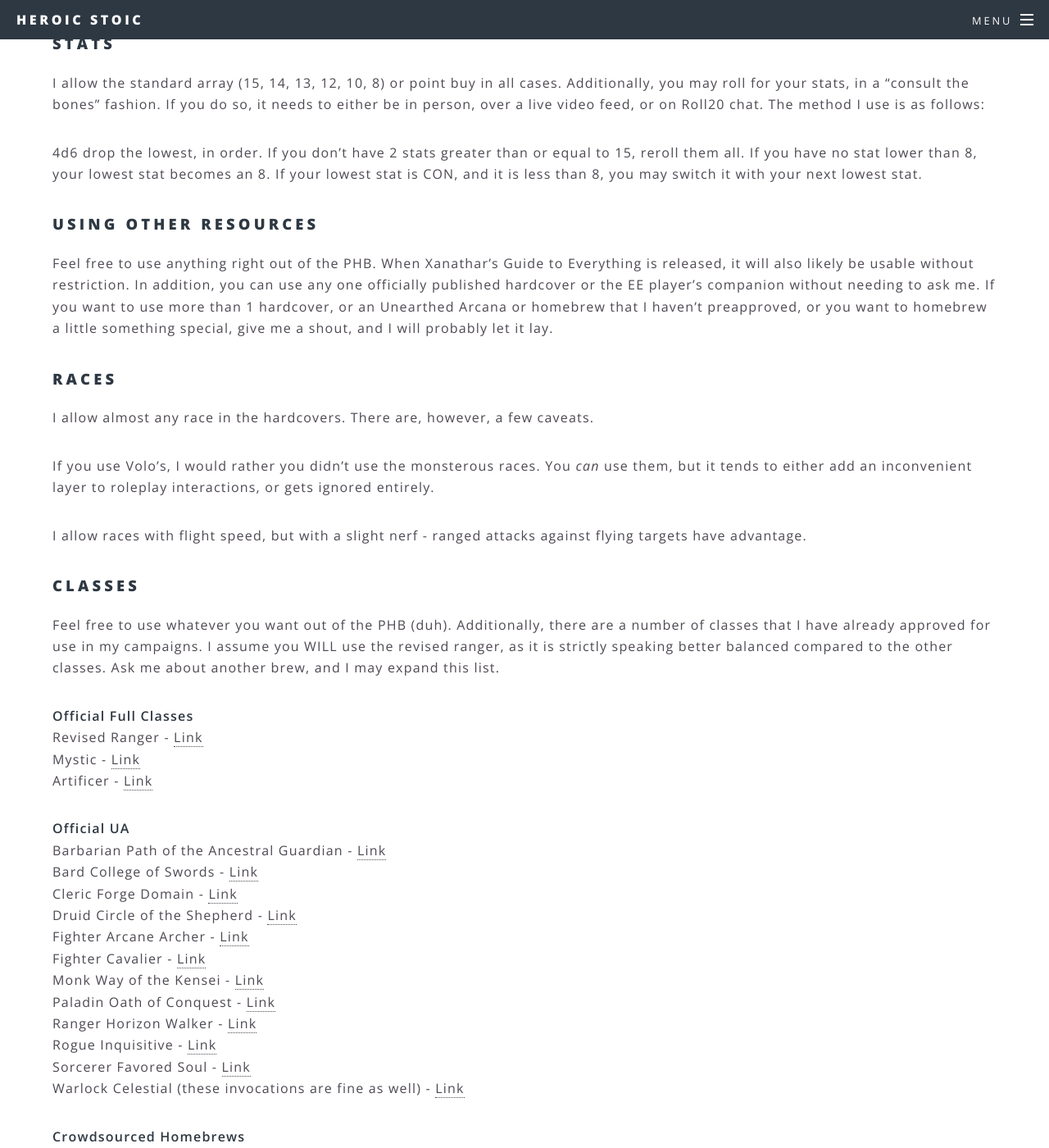
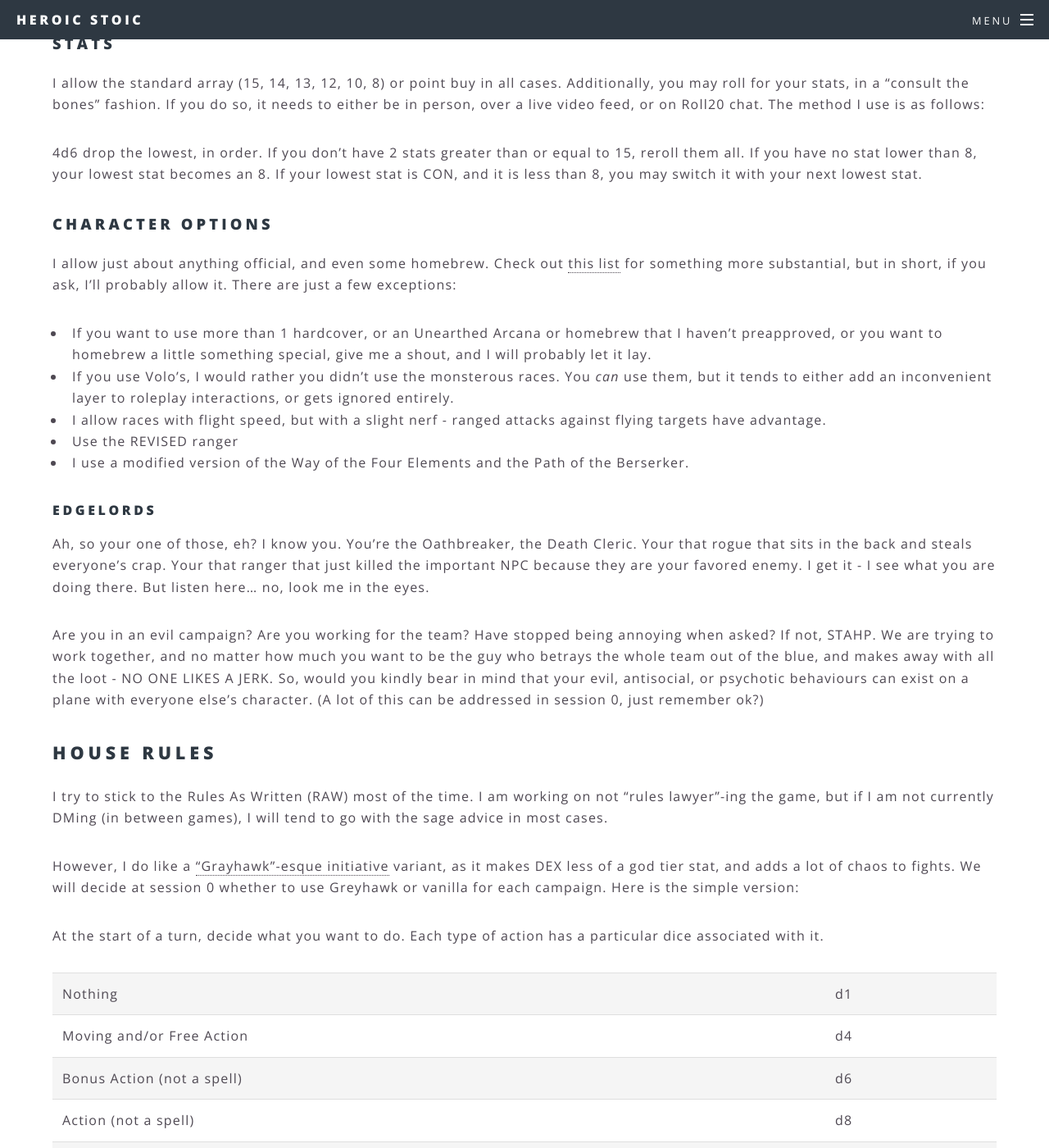
Before and after one commit to heroicstoic/heroicstoic.github.io, a Jekyll site: the page built from dnd/TableRules.md, in a window 1280 px wide and 1400 px high, scrolled down 1072 px. Shown: the whole window at 82% size. Built offline with Jekyll 4.4.1, drawn with Linux system fonts in a browser that asks for light colours; some of the changed text lies outside the part shown.

Commit message:
Update TableRules.md

```diff
--- a/dnd/TableRules.md
+++ b/dnd/TableRules.md
@@ -24,62 +24,41 @@
 
 4d6 drop the lowest, in order. If you don't have 2 stats greater than or equal to 15, reroll them all. If you have no stat lower than 8, your lowest stat becomes an 8. If your lowest stat is CON, and it is less than 8, you may switch it with your next lowest stat.
 
-### Using Other Resources
-Feel free to use anything right out of the PHB. When Xanathar's Guide to Everything is released, it will also likely be usable without restriction. In addition, you can use any one officially published hardcover or the EE player's companion without needing to ask me. If you want to use more than 1 hardcover, or an Unearthed Arcana or homebrew that I haven't preapproved, or you want to homebrew a little something special, give me a shout, and I will probably let it lay.
+### Character Options
+I allow just about anything official, and even some homebrew. Check out [this list](https://www.google.com) for something more substantial, but in short, if you ask, I'll probably allow it. There are just a few exceptions:
 
-### Races
-I allow almost any race in the hardcovers. There are, however, a few caveats.
+- If you want to use more than 1 hardcover, or an Unearthed Arcana or homebrew that I haven't preapproved, or you want to homebrew a little something special, give me a shout, and I will probably let it lay.
+- If you use Volo's, I would rather you didn't use the monsterous races. You *can* use them, but it tends to either add an inconvenient layer to roleplay interactions, or gets ignored entirely.
+- I allow races with flight speed, but with a slight nerf - ranged attacks against flying targets have advantage.
+- Use the REVISED ranger
+- I use a modified version of the Way of the Four Elements and the Path of the Berserker.
 
-If you use Volo's, I would rather you didn't use the monsterous races. You *can* use them, but it tends to either add an inconvenient layer to roleplay interactions, or gets ignored entirely.
+#### Edgelords
+Ah, so your one of those, eh? I know you. You're the Oathbreaker, the Death Cleric. Your that rogue that sits in the back and steals everyone's crap. Your that ranger that just killed the important NPC because they are your favored enemy. I get it - I see what you are doing there. But listen here... no, look me in the eyes.
 
-I allow races with flight speed, but with a slight nerf - ranged attacks against flying targets have advantage.
-
-### Classes
-Feel free to use whatever you want out of the PHB (duh). Additionally, there are a number of classes that I have already approved for use in my campaigns. I assume you WILL use the revised ranger, as it is strictly speaking better balanced compared to the other classes. Ask me about another brew, and I may expand this list.
-
-**Official Full Classes**<br/>
-Revised Ranger - [Link](https://media.wizards.com/2016/dnd/downloads/UA_RevisedRanger.pdf)<br/>
-Mystic - [Link](http://www.dmsguild.com/product/213033/Unearthed-Arcana-The-Mystic-Class-5e)<br/>
-Artificer - [Link](http://www.dmsguild.com/product/213032/Unearthed-Arcana-The-Artificer-Class-5e)<br/>
-
-**Official UA**<br/>
-Barbarian Path of the Ancestral Guardian - [Link](https://media.wizards.com/2017/dnd/downloads/UA-RevisedSubclasses.pdf)<br/>
-Bard College of Swords - [Link](https://media.wizards.com/2017/dnd/downloads/UA-RevisedSubclasses.pdf)<br/>
-Cleric Forge Domain - [Link](http://media.wizards.com/2016/dnd/downloads/UA_Cleric.pdf)<br/>
-Druid Circle of the Shepherd - [Link](http://media.wizards.com/2017/dnd/downloads/June5UA_RevisedClassOptv1.pdf)<br/>
-Fighter Arcane Archer - [Link](https://media.wizards.com/2017/dnd/downloads/UA-RevisedSubclasses.pdf)<br/>
-Fighter Cavalier - [Link](http://media.wizards.com/2017/dnd/downloads/June5UA_RevisedClassOptv1.pdf)<br/>
-Monk Way of the Kensei - [Link](https://media.wizards.com/2017/dnd/downloads/UA-RevisedSubclasses.pdf)<br/>
-Paladin Oath of Conquest - [Link](http://media.wizards.com/2017/dnd/downloads/June5UA_RevisedClassOptv1.pdf)<br/>
-Ranger Horizon Walker - [Link](http://media.wizards.com/2016/dnd/downloads/2017_01_UA_RangerRogue_0117JCMM.pdf)<br/>
-Rogue Inquisitive - [Link](http://dnd.wizards.com/sites/default/files/media/upload/articles/UA%20Gothic%20Characters.pdf)<br/>
-Sorcerer Favored Soul - [Link](https://media.wizards.com/2017/dnd/downloads/UA-RevisedSubclasses.pdf)<br/>
-Warlock Celestial (these invocations are fine as well) - [Link](http://media.wizards.com/2017/dnd/downloads/June5UA_RevisedClassOptv1.pdf)<br/>
-
-**Crowdsourced Homebrews**<br/>
-Monk Way of the Four Elements : Remastered - [Link](pdf/wayof4elements_remastered.pdf)<br/>
-
-### Backgrounds
-I do not care in the slightest if you follow the PHB customization options, or if you use a SCAG background under any circumstances, even if you already are using another source.
+Are you in an evil campaign? Are you working for the team? Have stopped being annoying when asked? If not, STAHP. We are trying to work together, and no matter how much you want to be the guy who betrays the whole team out of the blue, and makes away with all the loot - NO ONE LIKES A JERK. So, would you kindly bear in mind that your evil, antisocial, or psychotic behaviours can exist on a plane with everyone else's character. (A lot of this can be addressed in session 0, just remember ok?)
 
 ## House Rules
-I try to stick to the Rules As Written (RAW) most of the time. I do not try to "rules lawyer", but if I am not currently DMing (in between games), I will tend to go with the sage advice in most cases.
+I try to stick to the Rules As Written (RAW) most of the time. I am working on not "rules lawyer"-ing the game, but if I am not currently DMing (in between games), I will tend to go with the sage advice in most cases.
 
-However, I do like a "Grayhawk"-esque initiative variant, as it makes DEX less of a god tier stat, and adds a lot of chaos to fights. Here is the simple version. At the start of a turn, decide what you want to do. Each type of action has a particular dice associated with it.
+However, I do like a ["Grayhawk"-esque initiative](https://media.wizards.com/2017/dnd/downloads/UAGreyhawkInitiative.pdf) variant, as it makes DEX less of a god tier stat, and adds a lot of chaos to fights. We will decide at session 0 whether to use Greyhawk or vanilla for each campaign. Here is the simple version:
 
+At the start of a turn, decide what you want to do. Each type of action has a particular dice associated with it.
+
+| Nothing | d1 |
 | Moving and/or Free Action | d4 |
 | Bonus Action (not a spell) | d6 |
 | Action (not a spell)| d8 |
 | Bonus Action Spell | d10 |
 | Action Spell | d12 |
 
-Roll all the dice associated with the actions you wish to take, and add them up. You may still only take one action and one bonus action, even if you are casting a spell. Add up the results of all the rolls. Then, I will call out numbers starting at 1 until everyone has gone.
+Roll all the dice associated with the actions you wish to take (only ever one of each), and add up the rolls (no bonuses apply here). You may still only take one action and one bonus action, even if you are casting a spell. Then, I will call out numbers starting at 1 until everyone has gone. You cannot ready action, but you can delay your entire initiative as you would a ready action.
 
 If you need to do more in your turn than you originally planned, roll the required dice and add it to your current total. Once you have rolled a dice, however, you do not get to remove them from the total. For instance, if you wanted to hit a person, but then they moved away, you can roll a d4 to move as well. However, if you were going to move, but the person closes the distance before you get a turn, you do not get to remove the d4 from your total.
 
-You don't need to make a new roll if it is the action category. For instance, if were going to cast Burning Hands, but then decide to cast Magic Missile, you don't have to roll again. If you were going to attack, but then decide to dodge, you do not need to roll again. However, if you were going to attack, and then decide to cast Magic Missile, you do need to roll again.
+You don't need to make a new roll if it is the action category. For instance, if were going to cast Burning Hands, but then decide to cast Magic Missile, you don't have to roll again. If you were going to attack, but then decide to dodge, you do not need to roll again. However, if you were going to attack, and then decide to cast Magic Missile, you will need to add a d12 roll to your initiative.
 
-A few abilities give you a bonus to your initiative. These are handled on a case by case basis. I will provide a conversion page once I have them all prepared.
+Advantage and disadvantage work as you might expect - roll 2 of each dice and take the better roll. A few abilities give you a straight bonus to your initiative, and others give you penalties. If you have an improvement, you can improve the initiative dice (e.g. d6 -> d4). Similarly, if you have a penalty, you select the next largest dice (e.g. d6 -> d8). A roll cannot be brought above a d12, or below a d4.
 
 ## Etiquitte
 ##### 1) Please be kind to the fellow players and their playstyles
```
